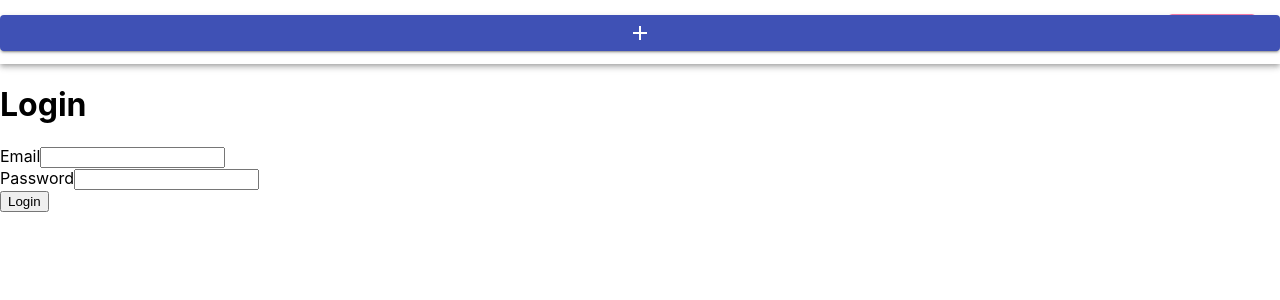
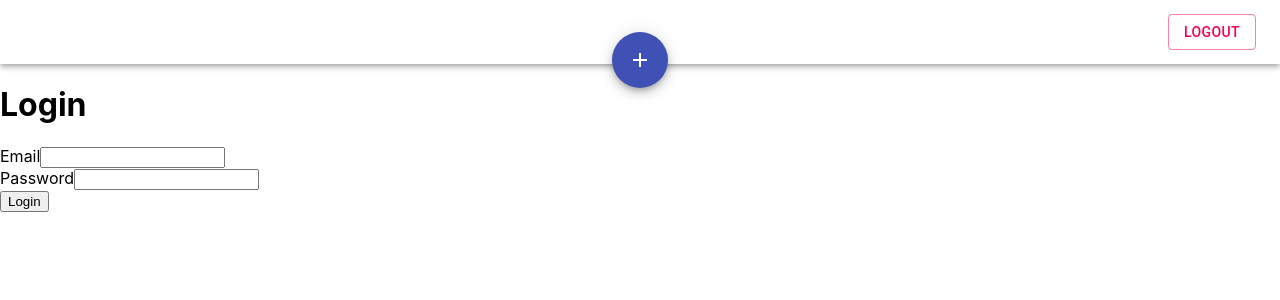
Before and after one commit to shnitish/DEV_PP, a React (Create React App) app in the folder Module3_React/reels/: page /login in a window 1280 px wide. Shown: the top 300 px of the page. Built offline with nearby package versions, Linux system fonts and the light colour scheme; no server answers; sample sign-in values are in the browser's storage.

Commit message:
improved styling for modal

```diff
--- a/Module3_React/reels/src/Components/Feeds/Feeds.css
+++ b/Module3_React/reels/src/Components/Feeds/Feeds.css
@@ -4,3 +4,7 @@
 	justify-content: center;
 	flex-direction: column;
 }
+
+#circular-loading svg {
+	transform: scale(3);
+}
--- a/Module3_React/reels/src/Components/Feeds/Feeds.jsx
+++ b/Module3_React/reels/src/Components/Feeds/Feeds.jsx
@@ -1,9 +1,12 @@
 import React, { useState, useEffect } from "react";
 import VideoPost from "../VideoPost/VideoPost";
-import { firebaseDB, } from "../../Config/firebase";
+import { firebaseDB } from "../../Config/firebase";
+import CircularProgress from "@material-ui/core/CircularProgress";
+
 import "./Feeds.css";
 
 const Feeds = () => {
+	const [loadingComp, setLoadingComps] = useState(true);
 	const [posts, setPosts] = useState([]);
 
 	/*Intersection Observer config*/
@@ -34,7 +37,7 @@ const Feeds = () => {
 	}, [posts]);
 
 	/*Load all posts object from firebase and set state*/
-	useEffect(() => {
+	const loadFeed = () => {
 		firebaseDB
 			.collection("posts")
 			.get()
@@ -43,7 +46,12 @@ const Feeds = () => {
 					return doc.data();
 				});
 				setPosts(allPosts);
+				setLoadingComps(false);
 			});
+	};
+
+	useEffect(() => {
+		loadFeed();
 	}, []);
 
 	/*Refresh posts when firebase has new updates*/
@@ -60,7 +68,13 @@ const Feeds = () => {
 		<div>
 			<h1>Feeds</h1>
 			<div className="feeds-video-list">
-				{posts.map((postObj) => {
+				{loadingComp ? (
+					<CircularProgress
+						variant="indeterminate"
+						id="circular-loading"
+					></CircularProgress>
+				) : (
+					posts.map((postObj) => {
 						return (
 							<VideoPost
 								key={postObj.pid}
@@ -68,7 +82,8 @@ const Feeds = () => {
 								postObj={postObj}
 							></VideoPost>
 						);
-				})}
+					})
+				)}
 			</div>
 		</div>
 	);
--- a/Module3_React/reels/src/Components/Header/Header.jsx
+++ b/Module3_React/reels/src/Components/Header/Header.jsx
@@ -1,35 +1,11 @@
 import { React, useContext } from "react";
 import { AppBar, Toolbar, makeStyles, Button } from "@material-ui/core";
 import { AuthContext } from "../../Context/Authprovider";
-import Upload from "../Upload/Upload";
+import Upload from "../../Components/Upload/Upload";
 
 const useStyles = makeStyles((theme) => ({
-	text: {
-		padding: theme.spacing(2, 2, 0),
-	},
-	paper: {
-		paddingBottom: 50,
-	},
-	list: {
-		marginBottom: theme.spacing(2),
-	},
-	subheader: {
-		backgroundColor: theme.palette.background.paper,
-	},
-	appBar: {
-		// top: "auto",
-		// bottom: 1000,
-	},
 	grow: {
 		flexGrow: 1,
-	},
-	fabButton: {
-		position: "absolute",
-		zIndex: 1,
-		top: 15,
-		left: 0,
-		right: 0,
-		margin: "0 auto",
 	},
 }));
 
@@ -59,15 +35,10 @@ const Header = () => {
 	};
 
 	return (
-		<AppBar
-			id="header"
-			position="sticky"
-			color="white"
-			className={classes.appBar}
-		>
+		<AppBar id="header" position="sticky" color="white">
 			<Toolbar>
 				{currentUser != null ? (
-					<div className="uploadVideo">
+					<div className="upload-Video">
 						<label>
 							<Upload></Upload>
 						</label>
--- a/Module3_React/reels/src/Components/Upload/Upload.jsx
+++ b/Module3_React/reels/src/Components/Upload/Upload.jsx
@@ -1,55 +1,38 @@
 import { React, useState, useContext } from "react";
-import Modal from "@material-ui/core/Modal";
+import {
+	Button,
+	List,
+	ListItem,
+	DialogTitle,
+	Dialog,
+	LinearProgress,
+	Fab,
+} from "@material-ui/core";
+import AddIcon from "@material-ui/icons/Add";
 import { makeStyles } from "@material-ui/core/styles";
-import { Button, LinearProgress } from "@material-ui/core";
-import AddIcon from "@material-ui/icons/Add";
 import { AuthContext } from "../../Context/Authprovider";
 import { firebaseDB, firebaseStorage } from "../../Config/firebase";
 import { uuid } from "uuidv4";
 
-function rand() {
-	return Math.round(Math.random() * 20) - 10;
-}
-
-function getModalStyle() {
-	const top = 50 + rand();
-	const left = 50 + rand();
-
-	return {
-		top: `${top}%`,
-		left: `${left}%`,
-		transform: `translate(-${top}%, -${left}%)`,
-	};
-}
-
-const useStyles = makeStyles((theme) => ({
-	paper: {
-		position: "absolute",
-		width: 400,
-		backgroundColor: theme.palette.background.paper,
-		border: "2px solid #000",
-		boxShadow: theme.shadows[5],
-		padding: theme.spacing(2, 4, 3),
-	},
+const useStyles = makeStyles(() => ({
 	fabButton: {
 		position: "absolute",
 		zIndex: 1,
-		top: 15,
 		left: 0,
 		right: 0,
 		margin: "0 auto",
 	},
 }));
 
-const Upload = () => {
+function SimpleDialog({ open, onClose }) {
 	const [videoFile, setVideoFile] = useState(null);
 	const [uploadProgress, setUploadProgress] = useState(0);
 	const [uploadClicked, setUploadClicked] = useState(false);
-	const [modalStyle] = useState(getModalStyle);
-	const [open, setOpen] = useState(false);
 	const { currentUser } = useContext(AuthContext);
 
-	const classes = useStyles();
+	const handleClose = () => {
+		onClose("");
+	};
 
 	const handleInputFile = (e) => {
 		let file = e.target.files[0];
@@ -101,7 +84,37 @@ const Upload = () => {
 		}
 	};
 
-	const handleOpen = () => {
+	return (
+		<Dialog
+			onClose={handleClose}
+			aria-labelledby="simple-dialog-title"
+			open={open}
+		>
+			<DialogTitle id="simple-dialog-title">
+				Select a file to upload
+			</DialogTitle>
+			<List>
+				<ListItem>
+					<input type="file" onChange={handleInputFile} />
+					<Button variant="contained" color="primary" onClick={uploadFile}>
+						Upload
+					</Button>
+				</ListItem>
+				<ShowUploadProgress
+					progress={uploadProgress}
+					isUploading={uploadClicked}
+				></ShowUploadProgress>
+			</List>
+		</Dialog>
+	);
+}
+
+const Upload = () => {
+	const classes = useStyles();
+
+	const [open, setOpen] = useState(false);
+
+	const handleClickOpen = () => {
 		setOpen(true);
 	};
 
@@ -109,40 +122,17 @@ const Upload = () => {
 		setOpen(false);
 	};
 
-	const body = (
-		<div style={modalStyle} className={classes.paper}>
-			<h2 id="simple-modal-title">Choose File to upload</h2>
-			<p id="simple-modal-description">
-				<input type="file" onChange={handleInputFile} />
-				<Button variant="contained" color="primary" onClick={uploadFile}>
-					Upload
-				</Button>
-				<ShowUploadProgress
-					progress={uploadProgress}
-					isUploading={uploadClicked}
-				></ShowUploadProgress>
-			</p>
-		</div>
-	);
-
 	return (
 		<div>
-			<Button
-				variant="contained"
+			<Fab
 				color="primary"
-				onClick={handleOpen}
+				aria-label="add"
 				className={classes.fabButton}
+				onClick={handleClickOpen}
 			>
 				<AddIcon />
-			</Button>
-			<Modal
-				open={open}
-				onClose={handleClose}
-				aria-labelledby="simple-modal-title"
-				aria-describedby="simple-modal-description"
-			>
-				{body}
-			</Modal>
+			</Fab>
+			<SimpleDialog open={open} onClose={handleClose} />
 		</div>
 	);
 };
--- a/Module3_React/reels/src/Components/VideoPost/VideoPost.css
+++ b/Module3_React/reels/src/Components/VideoPost/VideoPost.css
@@ -29,3 +29,11 @@
 	text-decoration: none;
 	color: black;
 }
+
+video::-webkit-media-controls {
+	visibility: hidden;
+}
+
+video::-webkit-media-controls-enclosure {
+	visibility: visible;
+}
```
Also changed, not shown: Module3_React/reels/src/Components/Spinner/Spinner.jsx (added, +25 -0 lines). Lines whose indentation alone changed are shown as unchanged.
